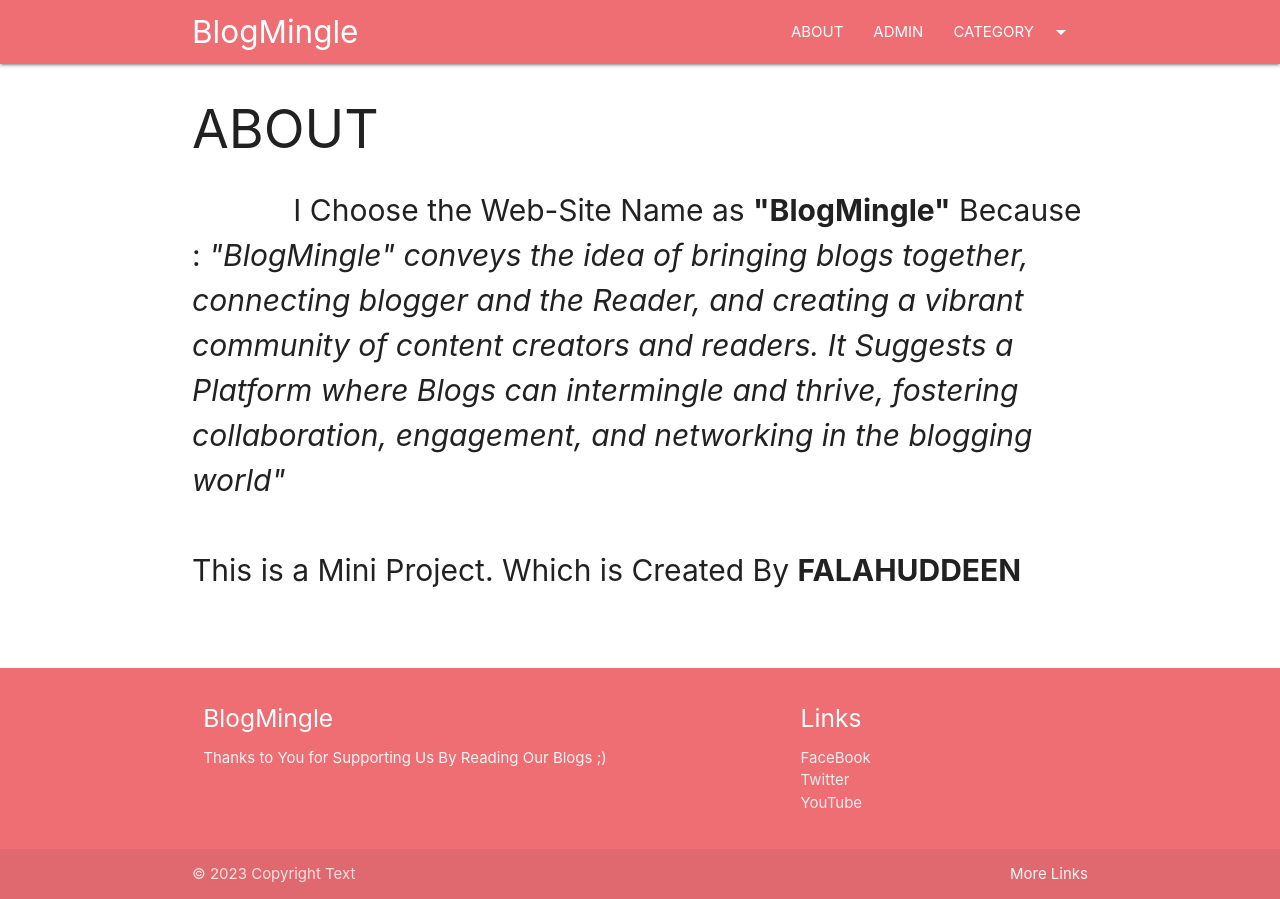
After one commit to falahuddeen/MCA_Mini_Project, a Django app: template iblogs/template/about.html in a window 1280 px wide. The commit adds this page. Run offline with Django 3.2, Linux system fonts and the light colour scheme; the template is opened without the code that fills it, so the values that code supplies are empty.

Commit message:
[8th Commit] Creation of User Interface Part 04 Include (Updation of URL , About.html Page Creation With its View and url Creation )

```diff
--- a/iblogs/blog/admin.py
+++ b/iblogs/blog/admin.py
@@ -11,8 +11,8 @@ class CategoryAdmin(admin.ModelAdmin):
 
 #Configuration of post admin
 class PostAdmin(admin.ModelAdmin):
-    list_filter = ['title',]
-    list_display = ('title','cat',)
+    list_filter = ['cat',]
+    list_display = ('title','cat','image_tag')
     search_fields = ('title',)
     list_per_page = 50
 
--- a/iblogs/blog/models.py
+++ b/iblogs/blog/models.py
@@ -40,6 +40,9 @@ class Post(models.Model):
     cat=models.ForeignKey(Category,on_delete=models.CASCADE)
     image=models.ImageField(max_length=50)
 
+    def image_tag(self):
+        return format_html('<img src="{}" style="width:40px;height:40px;border-radius:50%"/>'.format(self.image.url))
+
 
 
     def __str__(self):
--- a/iblogs/blog/urls.py
+++ b/iblogs/blog/urls.py
@@ -17,10 +17,12 @@ from django.contrib import admin
 from django.urls import path, include
 from django.conf.urls.static import static
 from django.conf import settings
-from .views import home, post, category
+from .views import home, post, category,about
 
 urlpatterns = [
     path('home/',home),
+    path('',home),
+    path('about/',about),
     path('blog/<slug:url>', post),
     path('category/<slug:url>', category)
 ]
--- a/iblogs/blog/views.py
+++ b/iblogs/blog/views.py
@@ -26,3 +26,6 @@ def category(request,url):
     cat=Category.objects.get(url=url)
     posts=Post.objects.filter(cat=cat)
     return render(request,'category.html', {'cat':cat,'posts':posts})
+
+def about(request):
+    return render(request,'about.html',{})
--- /dev/null
+++ b/iblogs/template/about.html
@@ -0,0 +1,17 @@
+{% extends 'base.html' %}
+
+{% block title%} Welcome to BlogMingle {% endblock %}
+
+{% block content %}
+
+<div class="container">
+
+    <h2>ABOUT</h2>
+    <p STYLE="font-size: 30px">
+        &nbsp &nbsp  &nbsp &nbsp  &nbsp &nbsp I Choose the Web-Site Name as <b>"BlogMingle"</b> Because :  <i>"BlogMingle" conveys the idea of bringing blogs together, connecting blogger and the Reader, and creating a vibrant community of content creators and readers. It Suggests a Platform where Blogs can intermingle and thrive, fostering collaboration, engagement, and networking in the blogging world"</i>
+    <br><br>This is a Mini Project. Which is Created By <B>FALAHUDDEEN</B> <br><br></p>
+
+</div>
+
+
+{% endblock %}
--- a/iblogs/template/footer.html
+++ b/iblogs/template/footer.html
@@ -3,22 +3,22 @@
             <div class="row">
               <div class="col l6 s12">
                 <h5 class="white-text">BlogMingle</h5>
-                <p class="grey-text text-lighten-4">You can use rows and columns here to organize your footer content.</p>
+                <p class="grey-text text-lighten-4">Thanks to You for Supporting Us By Reading Our Blogs ;)</p>
               </div>
               <div class="col l4 offset-l2 s12">
                 <h5 class="white-text">Links</h5>
                 <ul>
-                  <li><a class="grey-text text-lighten-3" href="#!">Link 1</a></li>
-                  <li><a class="grey-text text-lighten-3" href="#!">Link 2</a></li>
-                  <li><a class="grey-text text-lighten-3" href="#!">Link 3</a></li>
-                  <li><a class="grey-text text-lighten-3" href="#!">Link 4</a></li>
+                  <li><a class="grey-text text-lighten-3" href="#!">FaceBook</a></li>
+                  <li><a class="grey-text text-lighten-3" href="#!">Twitter</a></li>
+                  <li><a class="grey-text text-lighten-3" href="#!">YouTube</a></li>
+{#                  <li><a class="grey-text text-lighten-3" href="#!"></a></li>#}
                 </ul>
               </div>
             </div>
           </div>
           <div class="footer-copyright">
             <div class="container">
-            © 2014 Copyright Text
+            © 2023 Copyright Text
             <a class="grey-text text-lighten-4 right" href="#!">More Links</a>
             </div>
           </div>
```
Also changed, not shown: iblogs/media/book-sm_kYBojUJ.png (added).
